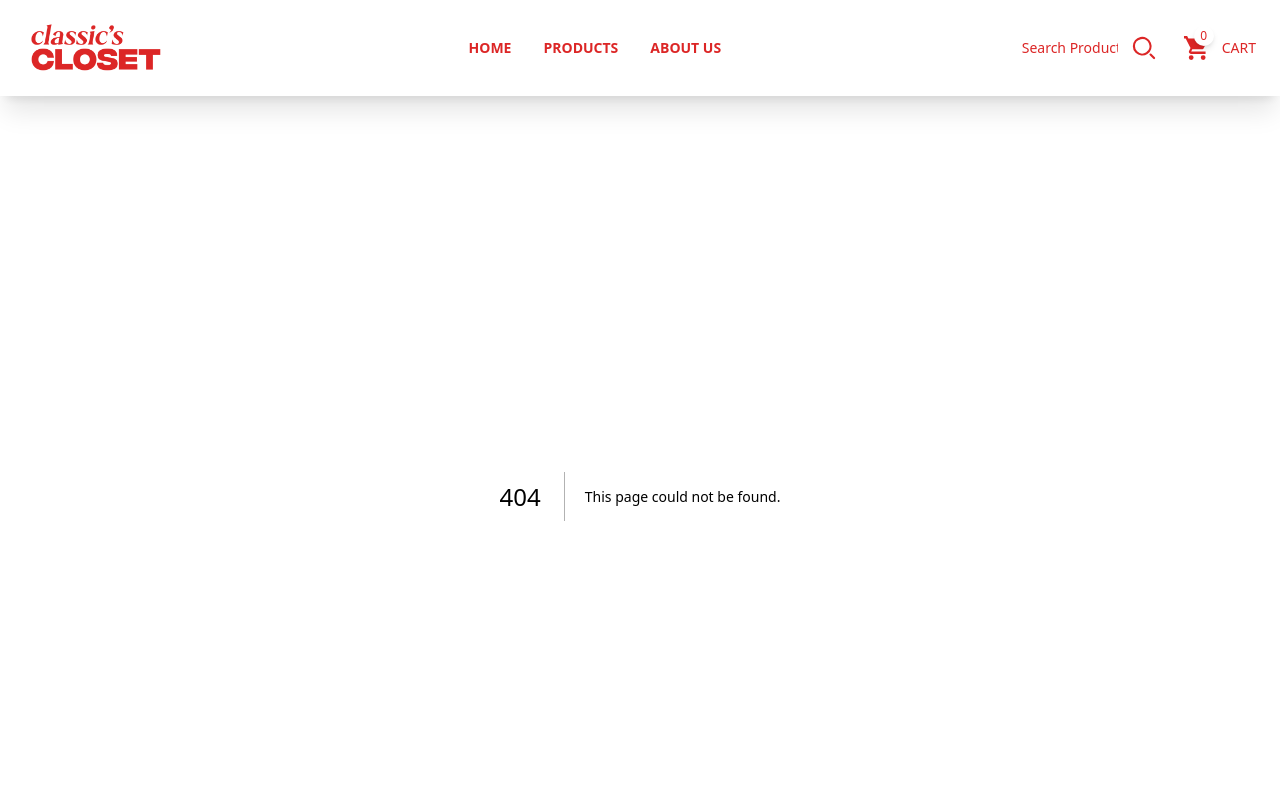
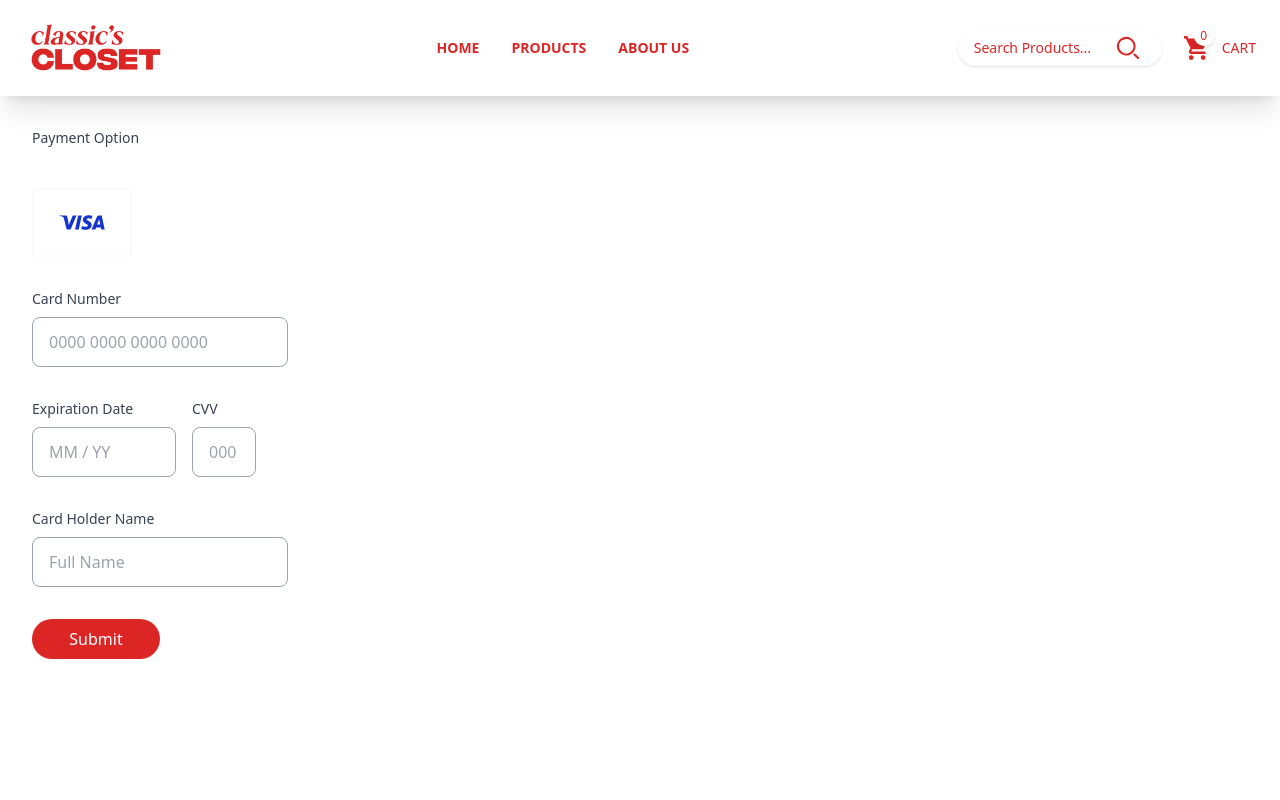
Before and after one commit to ayush1337/classic-closet-assignment-dil-foods, a Next.js app: page /checkout in a window 1280 px wide. Before the commit this address had no page. Shown: the top 800 px of the page. Built offline with nearby package versions, Linux system fonts and the light colour scheme.

Commit message:
implemented checkout page

```diff
--- a/src/app/cart/page.js
+++ b/src/app/cart/page.js
@@ -91,6 +91,13 @@ const Cart = () => {
             <h1>Grand Total</h1>
             <span>&#8377; {grandTotal}</span>
           </li>
+          <li>
+            <Link href="/checkout">
+              <button className="w-full bg-red-600 text-white py-2 font-bold rounded-full">
+                Checkout
+              </button>
+            </Link>
+          </li>
         </ul>
       </div>
     </div>
--- /dev/null
+++ b/src/app/checkout/page.js
@@ -0,0 +1,146 @@
+'use client';
+import React, { useState } from 'react';
+import Image from 'next/image';
+
+import VisaLogo from '@/assets/visa.svg';
+
+const Checkout = () => {
+  const [paymentDetail, setPaymentDetails] = useState({
+    cardNumber: '',
+    expirationDate: '',
+    cvv: '',
+    cardHolder: '',
+  });
+
+  const handleInput = (event) => {
+    const { name, value } = event.target;
+    setPaymentDetails((p) => {
+      return {
+        ...p,
+        [name]: value,
+      };
+    });
+  };
+  const handleSubmit = (event) => {
+    event.preventDefault();
+    console.log('Form submitted:', paymentDetail);
+  };
+  return (
+    <div className="w-full min-h-[100dvh]">
+      <div className="max-w-[1400px] mx-auto p-8 flex flex-col gap-8">
+        <div class="block text-sm font-medium text-gray-700 mb-2">
+          Payment Option
+        </div>
+        <Image
+          src={VisaLogo}
+          width={100}
+          height={100}
+          alt="visa logo"
+          className="cursor-pointer border-2 border-gray-50 border-solid rounded p-2"
+        />
+        <form className="flex flex-col gap-8" onSubmit={handleSubmit}>
+          <div>
+            <label
+              for="card-number"
+              class="block text-sm font-medium text-gray-700 mb-2"
+            >
+              Card Number
+            </label>
+            <input
+              type="number"
+              name="cardNumber"
+              id="card-number"
+              value={paymentDetail.cardNumber}
+              placeholder="0000 0000 0000 0000"
+              class="w-64 py-3 px-4 border border-gray-400 rounded-lg focus:outline-none focus:border-red-500"
+              onChange={handleInput}
+              required
+            ></input>
+          </div>
+          <div className="flex gap-4">
+            <div>
+              <label
+                for="expiration-date"
+                class="block text-sm font-medium text-gray-700 mb-2"
+              >
+                Expiration Date
+              </label>
+              <input
+                type="number"
+                name="expirationDate"
+                id="expiration-date"
+                value={paymentDetail.expirationDate}
+                placeholder="MM / YY"
+                className="w-36 py-3 px-4 border border-gray-400 rounded-lg focus:outline-none focus:border-red-500"
+                onChange={handleInput}
+                required
+              ></input>
+            </div>
+
+            <div>
+              <label
+                for="cvv"
+                class="block text-sm font-medium text-gray-700 mb-2"
+              >
+                CVV
+              </label>
+              <input
+                type="password"
+                name="cvv"
+                id="cvv"
+                value={paymentDetail.cvv}
+                placeholder="000"
+                className="w-16 py-3 px-4 border border-gray-400 rounded-lg focus:outline-none focus:border-red-500"
+                onChange={handleInput}
+                required
+              ></input>
+            </div>
+          </div>
+          <div>
+            <label
+              for="card-holder"
+              className="block text-sm font-medium text-gray-700 mb-2"
+            >
+              Card Holder Name
+            </label>
+            <input
+              type="text"
+              name="cardHolder"
+              id="card-holder"
+              value={paymentDetail.cardHolder}
+              placeholder="Full Name"
+              className="w-64 py-3 px-4 border border-gray-400 rounded-lg focus:outline-none focus:border-red-500"
+              onChange={handleInput}
+              required
+            ></input>
+          </div>
+          <button
+            type="submit"
+            className="px-4 py-2 bg-red-600 text-white font-medium max-w-32 rounded-full"
+            onClick={() => {
+              document.getElementById('my_modal_1').showModal();
+            }}
+          >
+            Submit
+          </button>
+        </form>
+
+        <dialog id="my_modal_1" className="px-16 py-32 rounded-lg">
+          <div className="flex flex-col gap-8 items-center">
+            <h3 className="font-bold text-lg">🥳 Payment Successful</h3>
+            <div>Thanks {paymentDetail.cardHolder}</div>
+            <div className="modal-action">
+              <form method="dialog">
+                <button className="bg-gray-100 px-6 py-2 rounded-full">
+                  Close
+                </button>
+              </form>
+            </div>
+          </div>
+        </dialog>
+      </div>
+    </div>
+  );
+};
+
+export default Checkout;
--- a/src/components/Footer.js
+++ b/src/components/Footer.js
@@ -1,9 +1,16 @@
+import Link from 'next/link';
 import React from 'react';
 
 const Footer = () => {
   return (
-    <footer className="w-full max-h-16 bg-red-600 flex justify-center items-center py-4 text-white font-xs font-semibold">
-      Made with &hearts; by Ayush.
+    <footer className="w-full gap-2 max-h-16 bg-red-600 flex justify-center items-center py-4 text-white font-xs font-semibold">
+      Made with &hearts; by
+      <Link
+        href="https://drive.google.com/file/d/1BSCXXR7vjwOtnmkuta1Z5TnBGOstoEF_/view?usp=sharing"
+        className="underline"
+      >
+        Ayush.
+      </Link>
     </footer>
   );
 };
--- a/src/components/Navbar.js
+++ b/src/components/Navbar.js
@@ -66,12 +66,11 @@ const Navbar = () => {
         </li>
       </ul>
       <ul className="flex gap-4">
-        <li className="flex gap-2 items-center font-medium">
+        <li className="flex gap-2 items-center font-medium px-4 rounded-full shadow">
           <input
             type="text"
             placeholder="Search Products..."
-            className="focus:outline-none w-24 placeholder-red-600"
-            // value={searchTerm}
+            className="focus:outline-none w-32 placeholder-red-600"
             onChange={handleSearch}
           />
           <Image
```
Also changed, not shown: src/assets/paypal.svg (added), src/assets/visa.svg (added).
